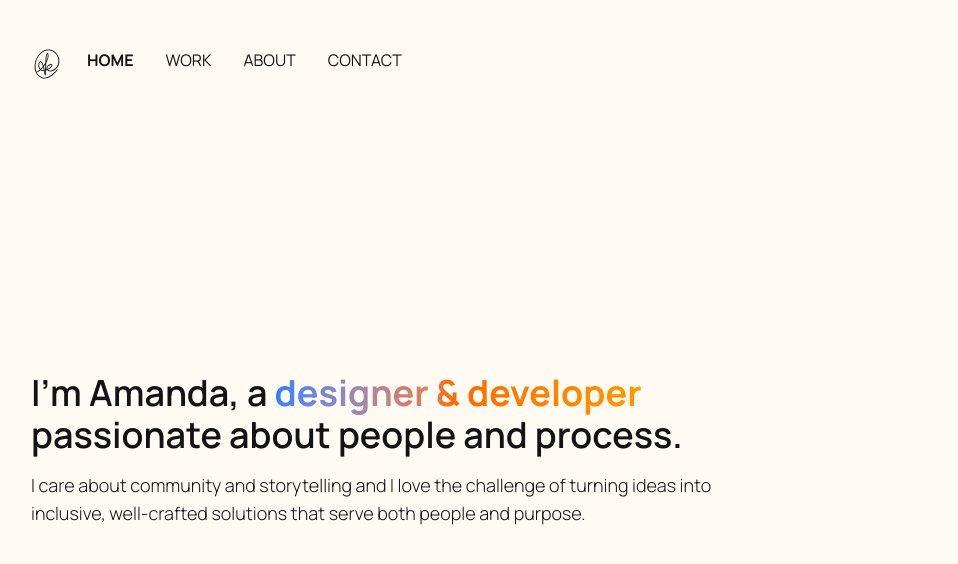
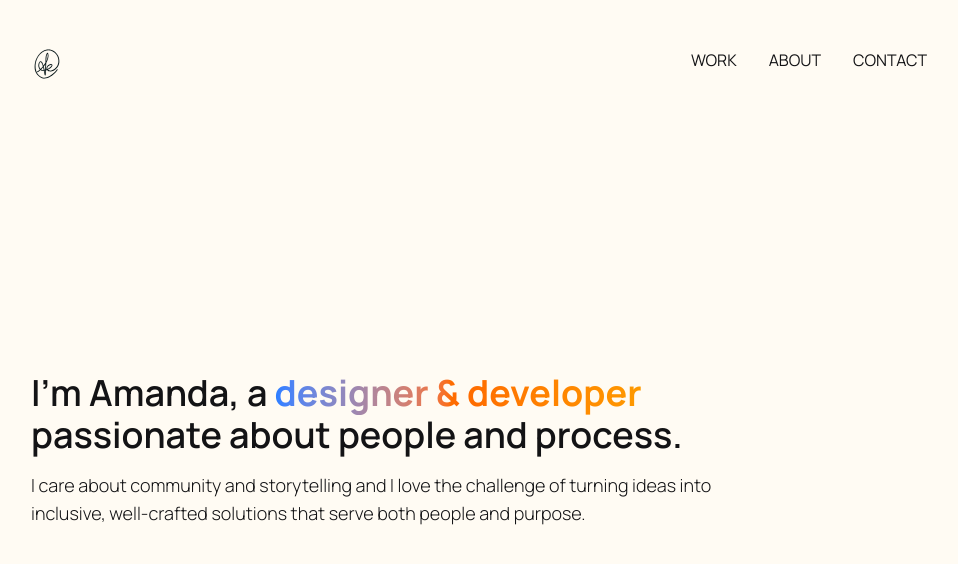
Before and after one commit to aescaba/portfolio, a Next.js app: page / in a window 1280 px wide. Shown: the top 564 px of the page, without its empty margins (161-1119 px from the left). Built offline with nearby package versions, Linux system fonts and the light colour scheme.

Commit message:
remove home link and navbar link spacing

```diff
--- a/components/navbar.js
+++ b/components/navbar.js
@@ -9,7 +9,7 @@ import Link from "next/link";
 import '@tailwindplus/elements';
 
 
-const navigationRoutes = ["home", "work", "about", "contact"];
+const navigationRoutes = ["work", "about", "contact"];
 
 function NavigationLink({ href, text, router }) {
     const isActive = router.asPath === (href === "/home" ? "/" : href);
@@ -62,7 +62,7 @@ return (
       </div>
       {/* <div class="flex flex-1 items-center justify-center sm:items-stretch sm:justify-start"> */}
       {/* <div class="flex shrink-0 items-center"> */}
-      <div class="flex flex-1 items-start justify-start sm:items-stretch sm:justify-start">
+      <div class="flex flex-1 justify-between">
         <div class="flex shrink-0 items-center">
           {/* <img src="https://tailwindcss.com/plus-assets/img/logos/mark.svg?color=indigo&shade=500" alt="Your Company" class="h-8 w-auto" /> */}
           <Link href={'/'}><img src="/AE_Logo.svg" alt="AE signature logo" class="h-8 w-auto" /></Link>
```
